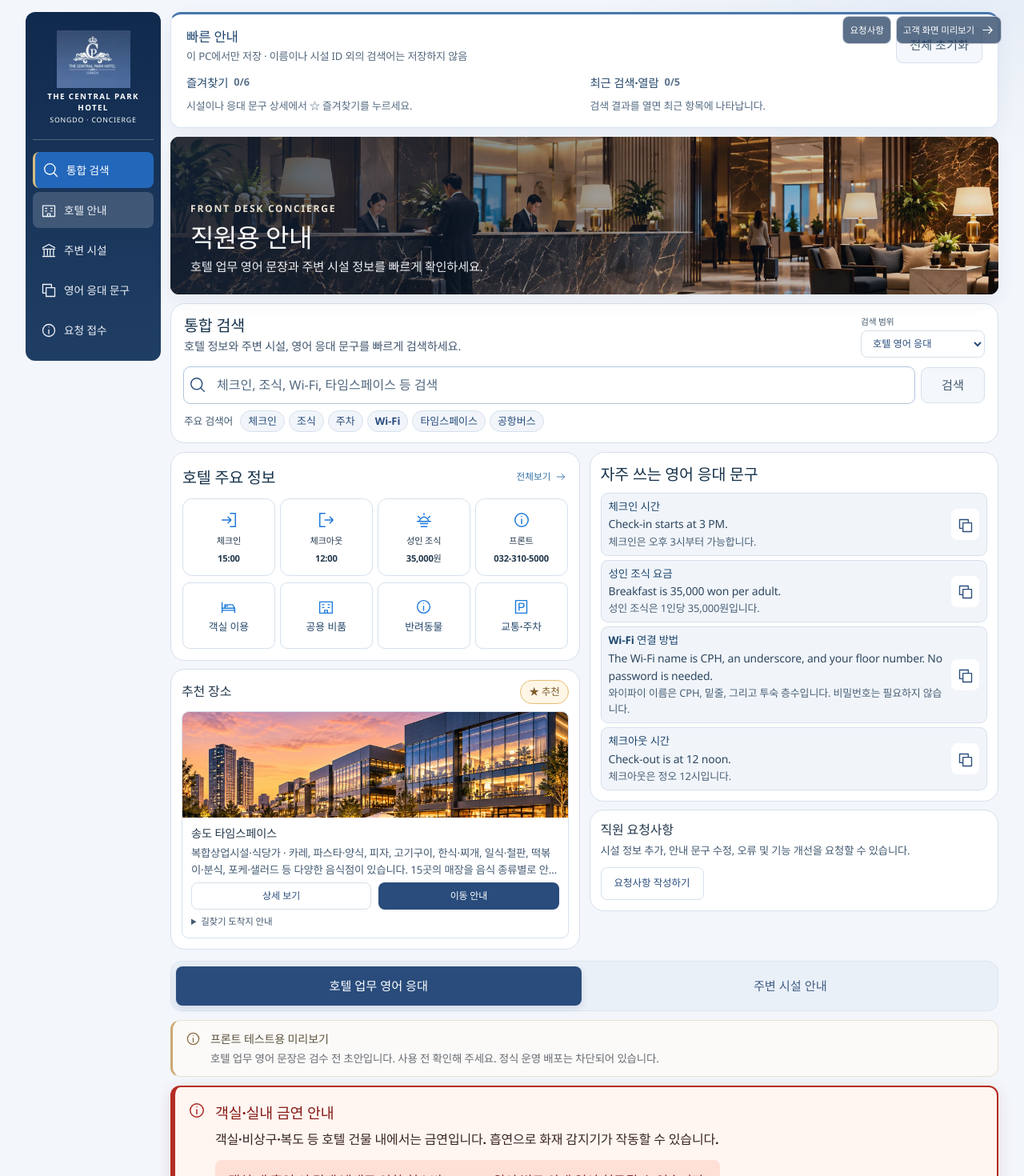
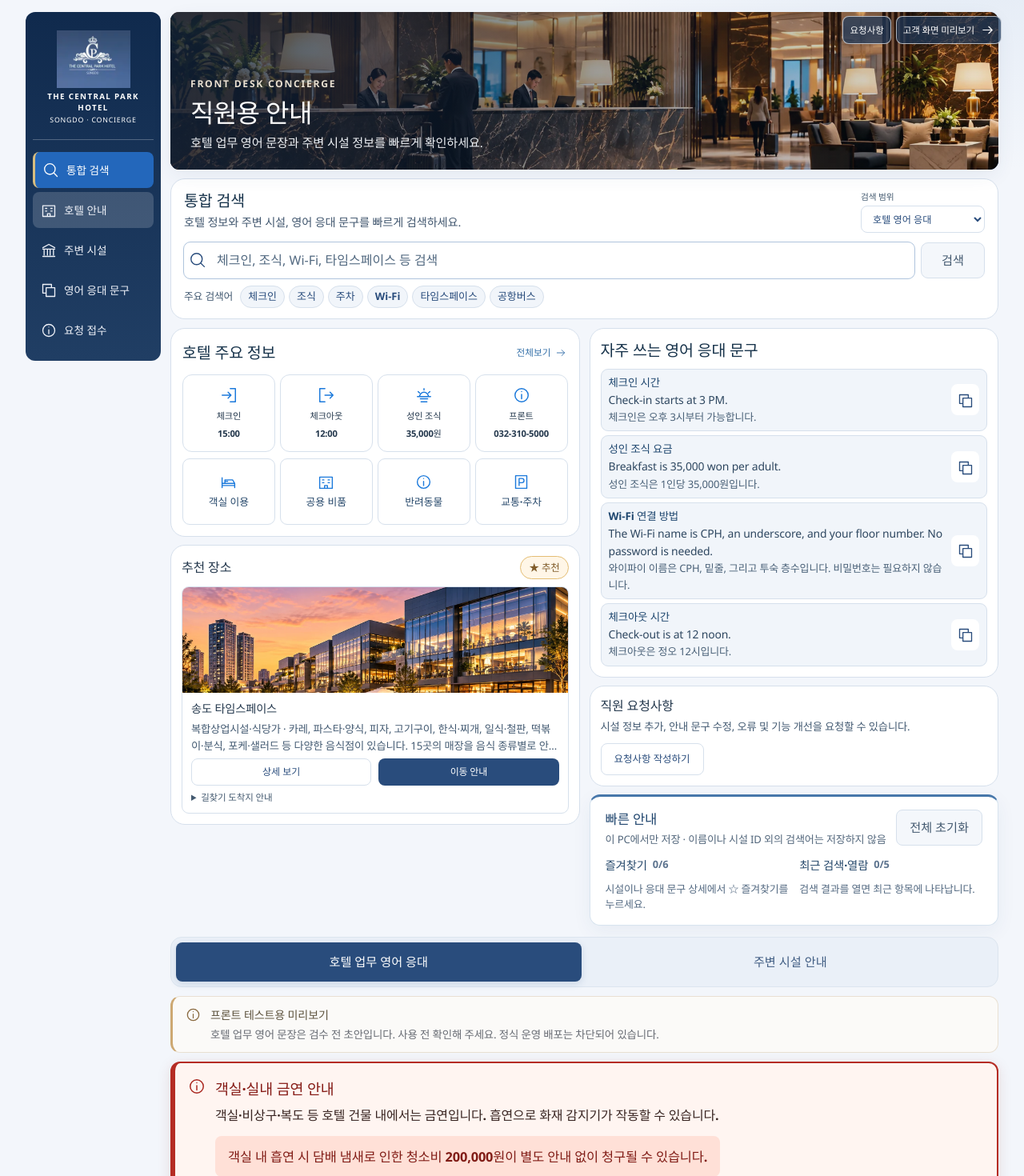
Before and after one commit to unispace1357-blip/CPH-INFORMATION-PROGRAM, a React (Vite) app: page /staff in a window 1280 px wide. Shown: the top 1470 px of the page at 80% size. Built offline with nearby package versions, Linux system fonts and the light colour scheme.

Commit message:
fix(layout): keep new quick access inside existing dashboard column to preserve staff grid

```diff
--- a/src/pages/staff/StaffPage.tsx
+++ b/src/pages/staff/StaffPage.tsx
@@ -185,8 +185,6 @@ export function StaffPage() {
         </div>
       </section>
       <StaffSearchHub onSearch={handleDashboardSearch} />
-      <StaffQuickAccess data={shortcuts.data} facilities={dataset?.facilities ?? []}
-        storageAvailable={shortcuts.storageAvailable} onOpen={openShortcut} onClear={clearShortcuts} />
       {dataset?.dataStatus === 'demo' && <div className="staff-release-notice"><InformationNotice title={import.meta.env.MODE === 'public-test' ? '호텔 업무 영어 응대 안내' : '프론트 테스트용 미리보기'} tone="warning">
         {import.meta.env.MODE === 'public-test' ? <>
           <p>필요한 영어 문장을 검색·복사하세요. 검수 전 문구는 사용 전 확인해 주세요.</p>
@@ -211,6 +209,8 @@ export function StaffPage() {
         <div className="staff-overview-column">
           <StaffQuickPhrases />
           <StaffRequestShortcut />
+          <StaffQuickAccess data={shortcuts.data} facilities={dataset?.facilities ?? []}
+            storageAvailable={shortcuts.storageAvailable} onOpen={openShortcut} onClear={clearShortcuts} />
         </div>
       </div>
       <div className="staff-guide-tabs" role="tablist" aria-label="직원 안내 업무" onKeyDown={handleTabKey}>
```
